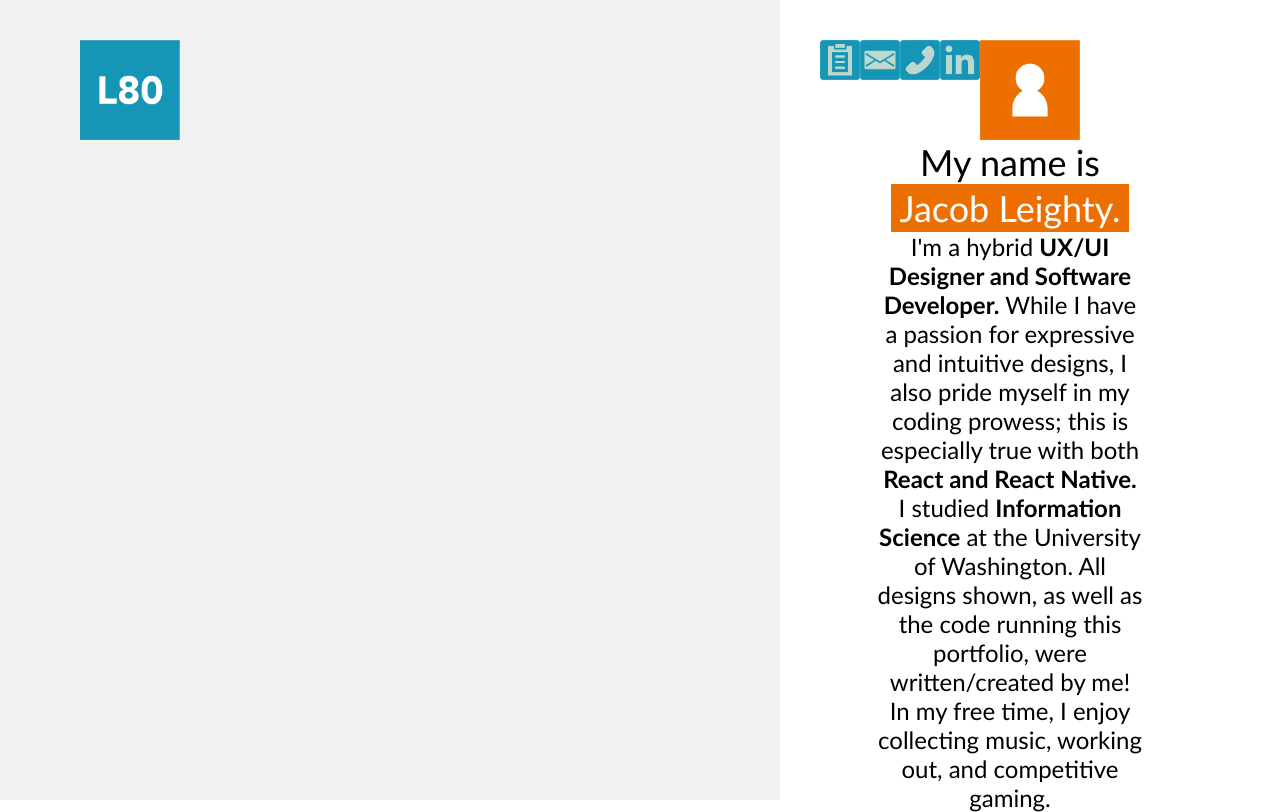
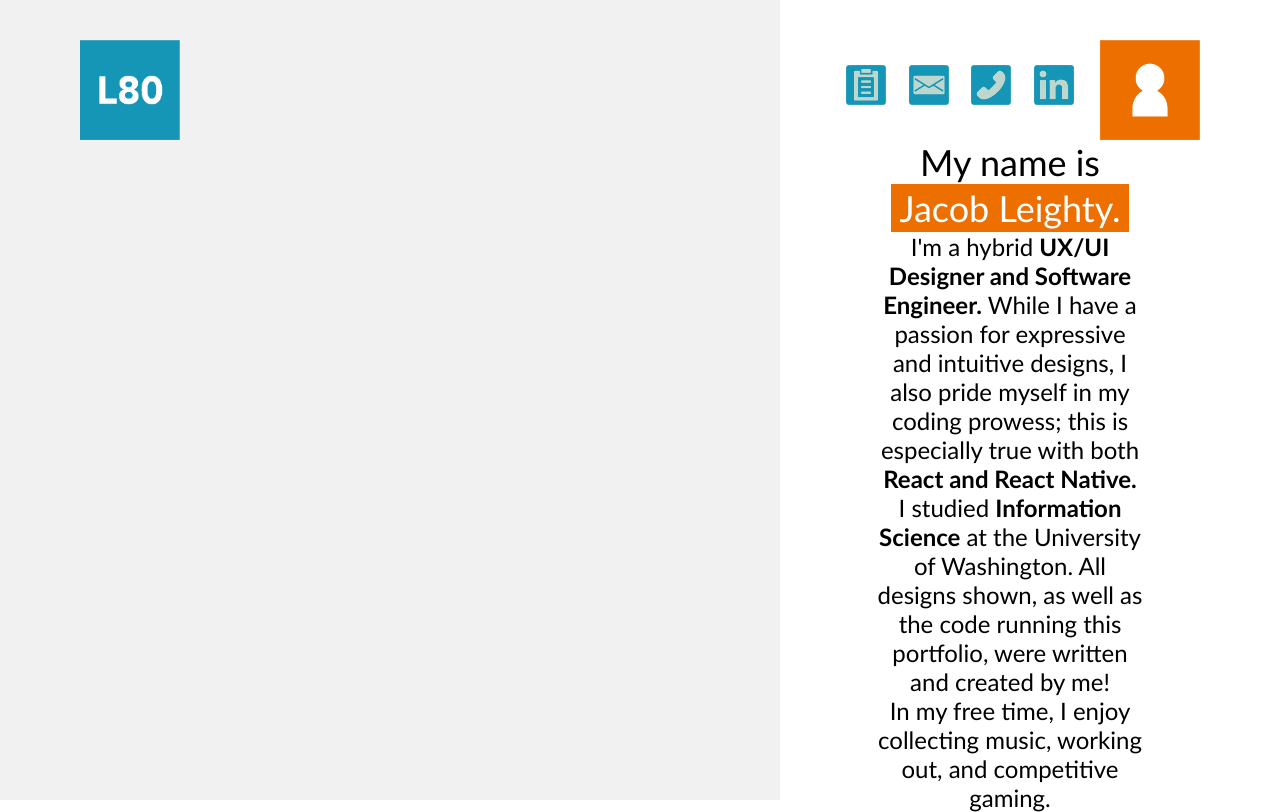
Before and after one commit to jacobL80/L80_v2, a React (Create React App) app: page /about in a window 1280 px wide. Built offline with nearby package versions, Linux system fonts and the light colour scheme.

Commit message:
updated styling

```diff
--- a/src/components/About.js
+++ b/src/components/About.js
@@ -18,6 +18,7 @@ import '../css/About.css'
 
 function About() {
     const [menuHover, toggleMenuHover] = useState(true);
+	const [hoveredIcon, setHoveredIcon] = useState("none");
 
 	return (
 	<div className="app">
@@ -41,11 +42,18 @@ function About() {
 			<div className='rightPaneAbout'>
 				<div className='innerPanel right'>
 					<div className='menuContainer'>
-                        <div className="contactRow">
-                            <a href="../Jacob_Leighty_Resume.pdf" target="_blank"><img src={resume_icon} className="contactIcon"/></a>
-							<a href="mailto:jacob.leighty@gmail.com"><img src={email_icon} className="contactIcon"/></a>
-							<a href="tel:12538806289"><img src={phone_icon} className="contactIcon"/></a>
-							<a href="https://www.linkedin.com/in/jacob-leighty/" target="_blank"><img src={linkedin_icon} className="contactIcon"/></a>
+					<div className='contactOuterContainer'>
+							<div className="contactRow">
+								<a href="../Jacob_Leighty_Resume.pdf" target="_blank">
+									<img src={resume_icon} alt="resume" className={hoveredIcon !== "none" && hoveredIcon !== "resume" ? "contactIcon contactIconNotSelected" : "contactIcon"} onMouseOver={() => setHoveredIcon("resume")} onMouseOut={() => setHoveredIcon("none")}/></a>
+								<a href="mailto:jacob.leighty@gmail.com">
+									<img src={email_icon} alt="email" className={hoveredIcon !== "none" && hoveredIcon !== "email address" ? "contactIcon contactIconNotSelected" : "contactIcon"} onMouseOver={() => setHoveredIcon("email address")} onMouseOut={() => setHoveredIcon("none")}/></a>
+								<a href="tel:12538806289">
+									<img src={phone_icon} alt="phone number" className={hoveredIcon !== "none" && hoveredIcon !== "phone number" ? "contactIcon contactIconNotSelected" : "contactIcon"} onMouseOver={() => setHoveredIcon("phone number")} onMouseOut={() => setHoveredIcon("none")}/></a>
+								<a href="https://www.linkedin.com/in/jacob-leighty/" target="_blank" rel="noreferrer" >
+									<img src={linkedin_icon} alt="LinkedIn" className={hoveredIcon !== "none" && hoveredIcon !== "linkedin" ? "contactIcon contactIconNotSelected" : "contactIcon"} onMouseOver={() => setHoveredIcon("linkedin")} onMouseOut={() => setHoveredIcon("none")}/></a>
+							</div>
+							<div className='contactTitleContainer'><text className={hoveredIcon !== "none" ? 'contactTitle' : 'contactTitle contactTitleNone'}>{hoveredIcon}</text></div>
 						</div>
 						<img src={menu_2} className="menuAbout"/>
 					</div>
@@ -56,14 +64,14 @@ function About() {
 					<div className='contentBlockAbout infoBlock'>
                         <text className='textAbout textGeneric'>
                             {"I'm a hybrid "}
-                            <text className='textAbout textBold'>UX/UI Designer and Software Developer.</text>
+                            <text className='textAbout textBold'>UX/UI Designer and Software Engineer.</text>
                             {" While I have a passion for expressive and intuitive designs, I also pride myself in my coding prowess; this is especially true with both "}
                             <text className='textAbout textBold'>React and React Native.</text>
                             {" I studied "}
                             <text className='textAbout textBold'>Information Science</text>
                         </text>
                         <text className='textAbout textGeneric'>
-                            {" at the University of Washington. All designs shown, as well as the code running this portfolio, were written/created by me!"}
+                            {" at the University of Washington. All designs shown, as well as the code running this portfolio, were written and created by me!"}
                         </text>
                     </div>
 
--- a/src/components/Home.js
+++ b/src/components/Home.js
@@ -17,6 +17,7 @@ import arrow from '../assets/arrow.png'
 function Home() {
 	const [menuHover, toggleMenuHover] = useState(true);
 	const [hoveredIcon, setHoveredIcon] = useState("none");
+	const [hoveredWork, setHoveredWork] = useState("");
 
 	return (
 	<div className="app">
@@ -50,7 +51,7 @@ function Home() {
 								{"I'm a "}
 								<text className='text textBold'>UX/UI Designer</text>
 								{" and "}
-								<text className='text textBold'>Software Developer</text>
+								<text className='text textBold'>Software Engineer</text>
 								{" based in "}
 								<text className='text textHighlight textHighlightBlue'>Seattle, WA.</text>
 							</text>
@@ -78,13 +79,13 @@ function Home() {
 					<div className='contentContainer contentRight'>
 						<text className='text textSubtitle'>Featured Works</text>
 						<div className='worksList'>
-							<text className='text textBold'>Quantum App Center</text>
-							<text className='text textBold'>Quantum Branding</text>
-							<text className='text textBold'>Customer Insights (Web)</text>
-							<text className='text textBold'>Customer Insights (Mobile)</text>
-							<text className='text textBold'>Q-Help</text>
+							<text className={hoveredWork !== "" && hoveredWork !== "app-center" ? "text textBold textWorkLabel textNotSelected" : "text textBold textWorkLabel"} onMouseOver={() => setHoveredWork("app-center")} onMouseOut={() => setHoveredWork("")}>Quantum App Center</text>
+							<text className={hoveredWork !== "" && hoveredWork !== "branding" ? "text textBold textWorkLabel textNotSelected" : "text textBold textWorkLabel"} onMouseOver={() => setHoveredWork("branding")} onMouseOut={() => setHoveredWork("")}>Quantum Branding</text>
+							<text className={hoveredWork !== "" && hoveredWork !== "insights-web" ? "text textBold textWorkLabel textNotSelected" : "text textBold textWorkLabel"} onMouseOver={() => setHoveredWork("insights-web")} onMouseOut={() => setHoveredWork("")}>Customer Insights (Web)</text>
+							<text className={hoveredWork !== "" && hoveredWork !== "insights-mobile" ? "text textBold textWorkLabel textNotSelected" : "text textBold textWorkLabel"} onMouseOver={() => setHoveredWork("insights-mobile")} onMouseOut={() => setHoveredWork("")}>Customer Insights (Mobile)</text>
+							<text className={hoveredWork !== "" && hoveredWork !== "q-help" ? "text textBold textWorkLabel textNotSelected" : "text textBold textWorkLabel"} onMouseOver={() => setHoveredWork("q-help")} onMouseOut={() => setHoveredWork("")}>Q-Help</text>
 						</div>
-						<text className='text textSubtitle textSubtitleBottom'>See More</text>
+						{/*<text className='text textSubtitle textSubtitleBottom'>See More</text>*/}
 					</div>
 				</div>
 			</div>
--- a/src/css/About.css
+++ b/src/css/About.css
@@ -84,6 +84,15 @@
 	font-weight: 700;
 }
 
+.textWorkLabel {
+	transition: 0.3s ease;
+	cursor: pointer;
+}
+
+.textNotSelected {
+	opacity: 0.2;
+}
+
 .contentBlockAbout {
 	width: 70%;
 	margin: auto auto auto auto;
--- a/src/css/Home.css
+++ b/src/css/Home.css
@@ -56,6 +56,7 @@
 	width: 60%;
 	max-width: 500px;
 	margin: auto;
+	margin-top: 25px;
 }
 
 .contactRow {
@@ -66,10 +67,12 @@
 
 .contactTitleContainer {
 	text-align: center;
+	margin-top: 10px;
 }
 
 .contactTitle {
 	text-transform: uppercase;
+	color: #953f2d;
 	/*transition: .3s ease;*/
 }
 
```
